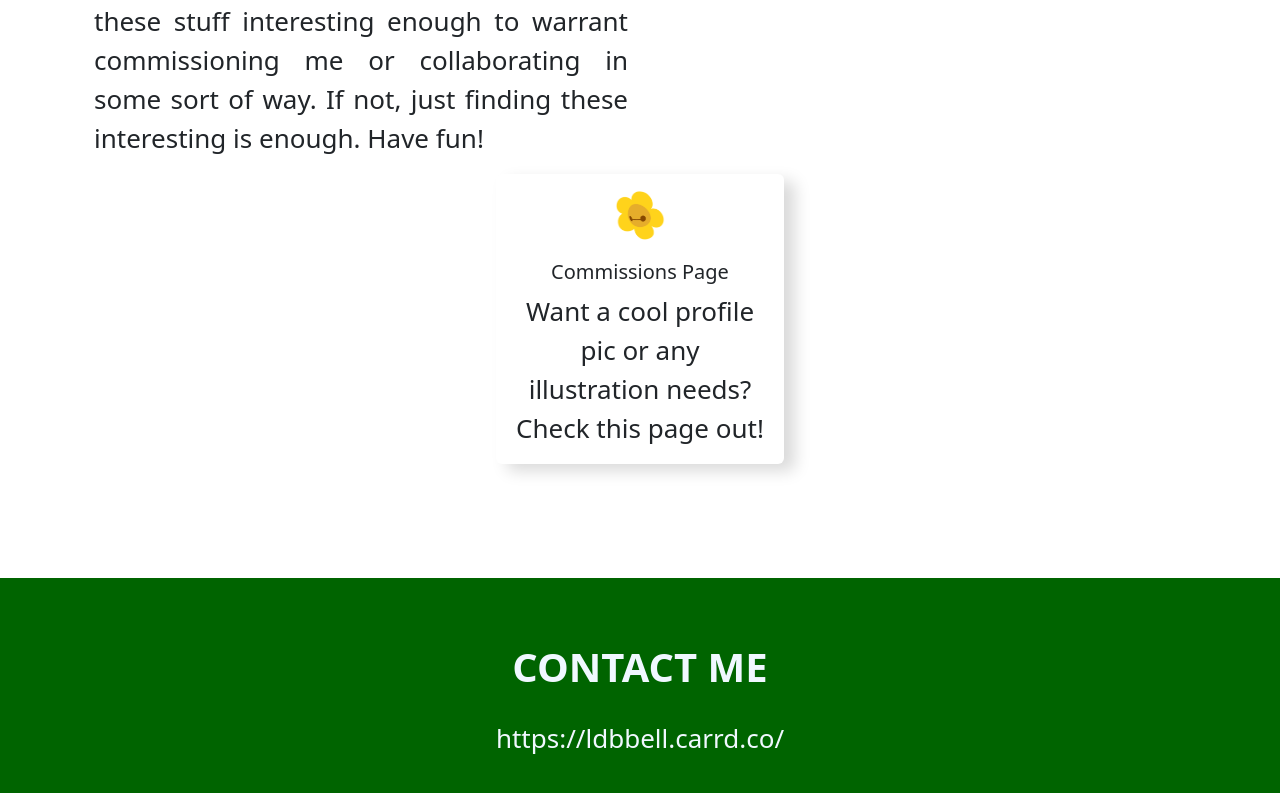
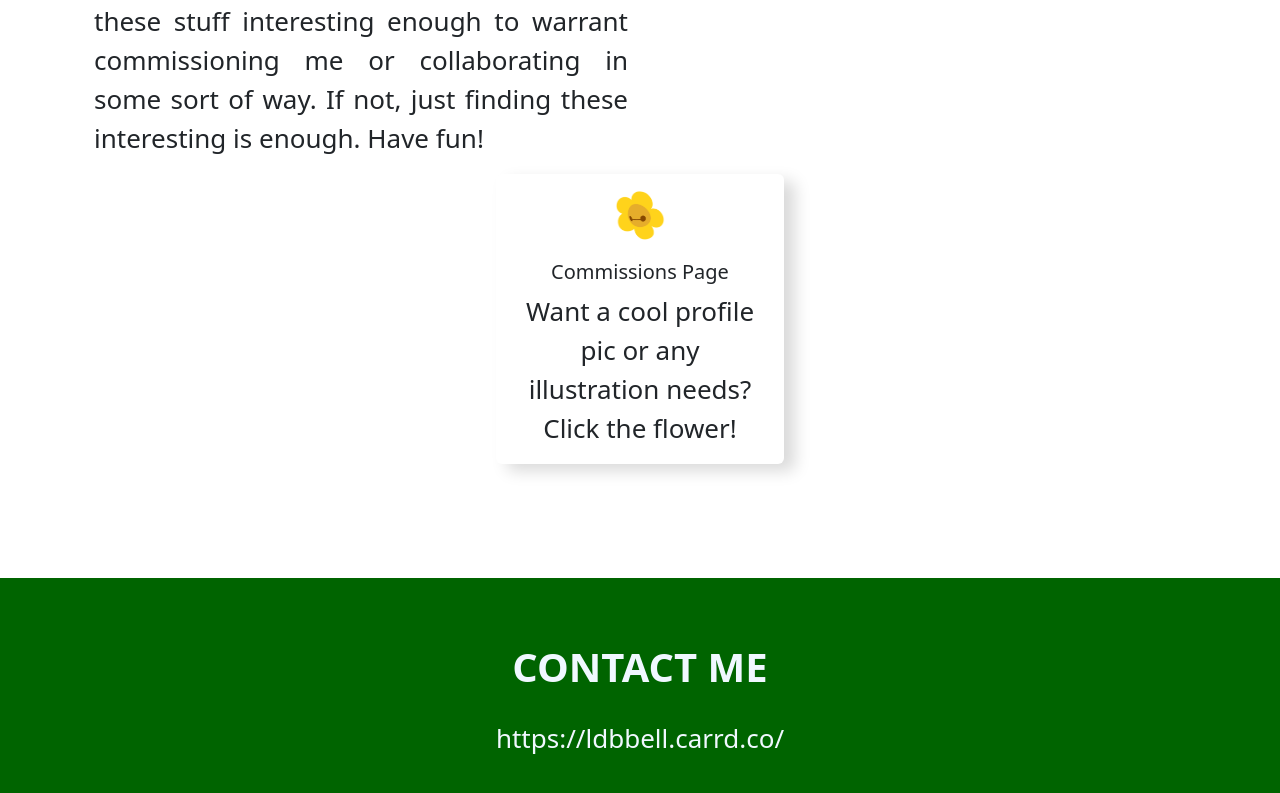
Before and after one commit to Bell-CS/Bell-CS.github.io, a plain HTML site: page home.html in a window 1280 px wide. Shown: the part 684-1477 px from the top of the page. Drawn offline with nearby package versions, Linux system fonts and the light colour scheme.

Commit message:
Update home.html

```diff
--- a/home.html
+++ b/home.html
@@ -76,7 +76,7 @@
                     <a href="commission_page.html"> <img src="./assets/Flowers.png" alt="placeholder2" class="icon"></a>
                     <h5 class="card-title">Commissions Page</h5>
                     <p class="card-text">Want a cool profile pic or any illustration needs?
-                      Check this page out!
+                      Click the flower!
                     </p>
                   </div>
                 </div>
```
